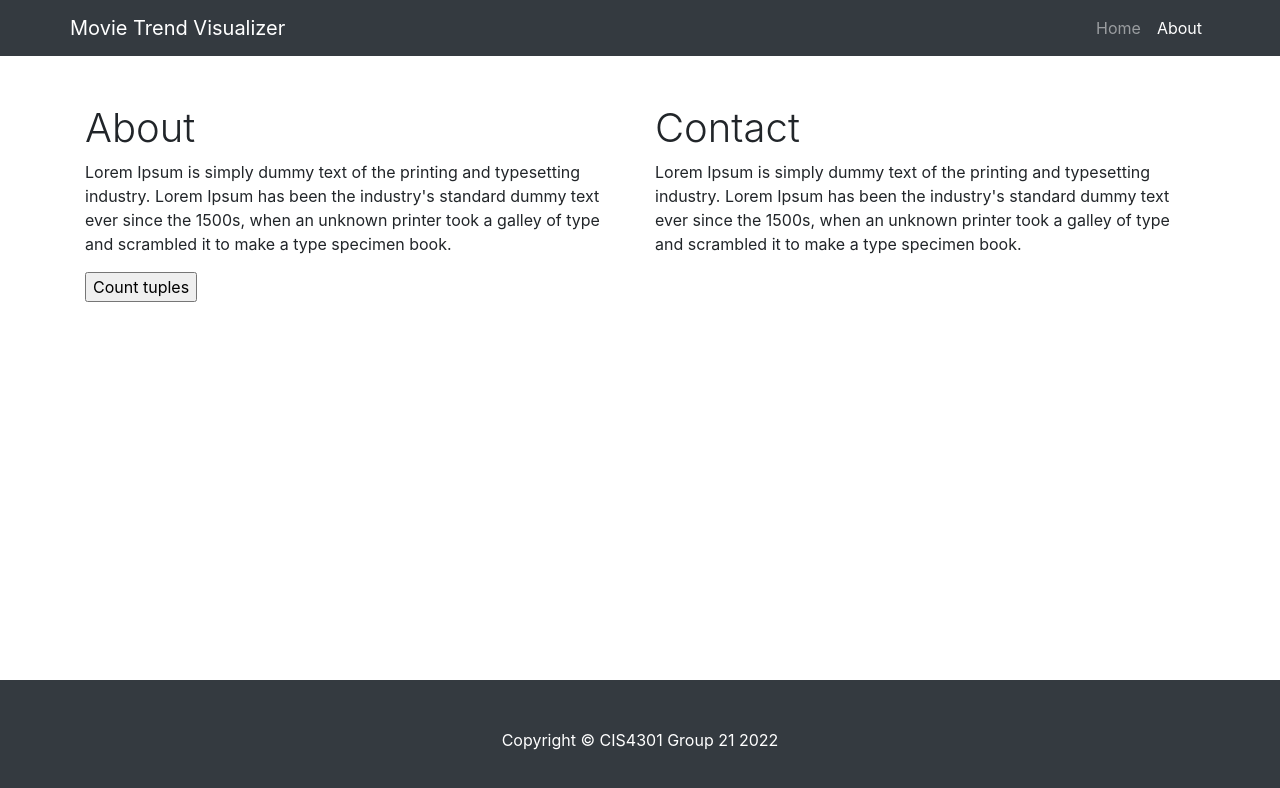
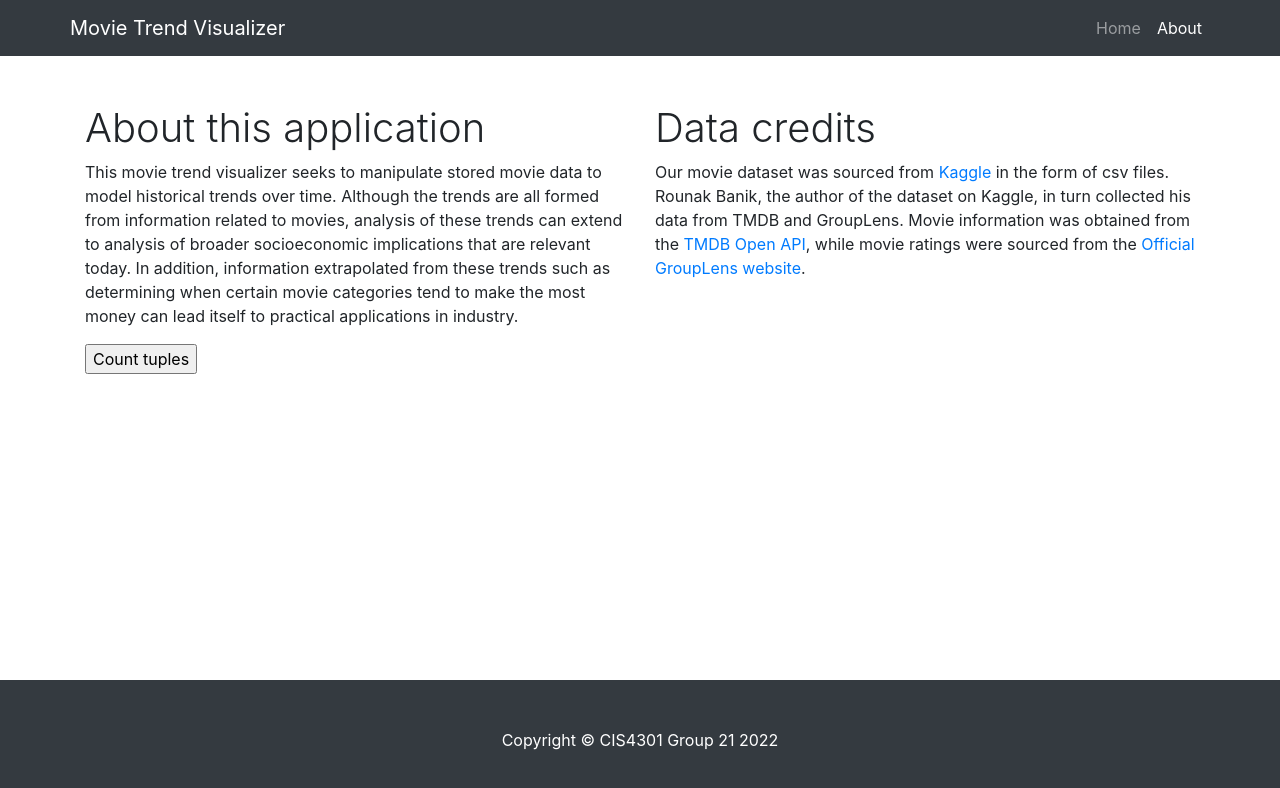
Before and after one commit to AndresConsalvo/Movie_Trend_Visualizer, a React (Create React App) app in the folder client/: page /about in a window 1280 px wide. Shown: the top 788 px of the page. Built offline with nearby package versions, Linux system fonts and the light colour scheme; no server answers.

Commit message:
Added information to about page

```diff
--- a/client/src/pages/About.jsx
+++ b/client/src/pages/About.jsx
@@ -19,24 +19,27 @@ function About() {
   return (
     <div className="about">
       <div class="container">
-        <div class="row align-items-center my-5">
+        <div class="row align-items-start my-5">
           <div class="col-lg-6">
-            <h1 class="font-weight-light">About</h1>
+            <h1 class="font-weight-light">About this application</h1>
             <p>
-              Lorem Ipsum is simply dummy text of the printing and typesetting
-              industry. Lorem Ipsum has been the industry's standard dummy text
-              ever since the 1500s, when an unknown printer took a galley of
-              type and scrambled it to make a type specimen book.
+              This movie trend visualizer seeks to manipulate stored movie data to model historical trends over time.
+              Although the trends are all formed from information related to movies, analysis of these trends can extend to
+              analysis of broader socioeconomic implications that are relevant today. In addition, information
+              extrapolated from these trends such as determining when certain movie categories tend to make the most money
+              can lead itself to practical applications in industry.
             </p>
           </div>
           <div class="col-lg-6">
-            <h1 class="font-weight-light">Contact</h1>
+            <h1 class="font-weight-light">Data credits</h1>
             <p>
-              Lorem Ipsum is simply dummy text of the printing and typesetting
-              industry. Lorem Ipsum has been the industry's standard dummy text
-              ever since the 1500s, when an unknown printer took a galley of
-              type and scrambled it to make a type specimen book.
+              Our movie dataset was sourced from <a href="https://www.kaggle.com/datasets/rounakbanik/the-movies-dataset">Kaggle</a> in
+               the form of csv files. <br></br>
+              Rounak Banik, the author of the dataset on Kaggle, in turn collected his data from TMDB and GroupLens. Movie information
+              was obtained from the <a href="https://www.themoviedb.org/documentation/api?language=en-US">TMDB Open API</a>,
+              while movie ratings were sourced from the <a href="https://grouplens.org/datasets/movielens/latest/">Official GroupLens website</a>.
             </p>
+
           </div>
           <div class="col-lg-6">
             <input
```
